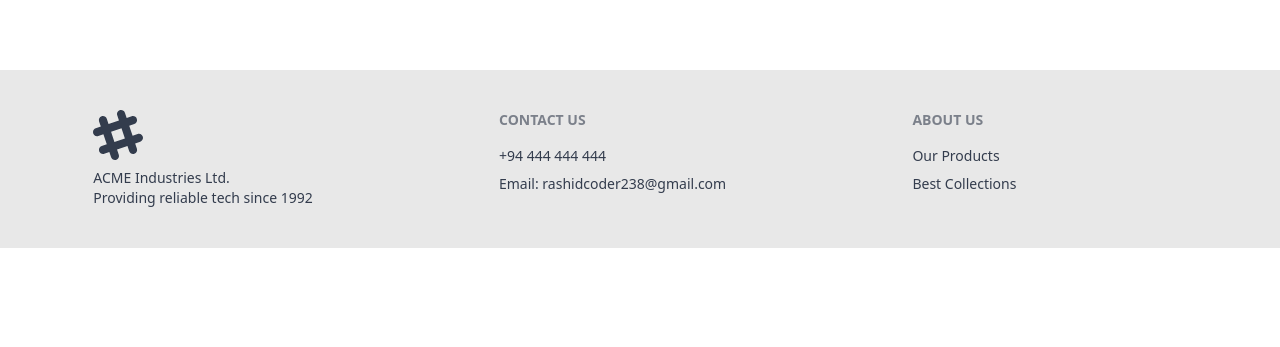
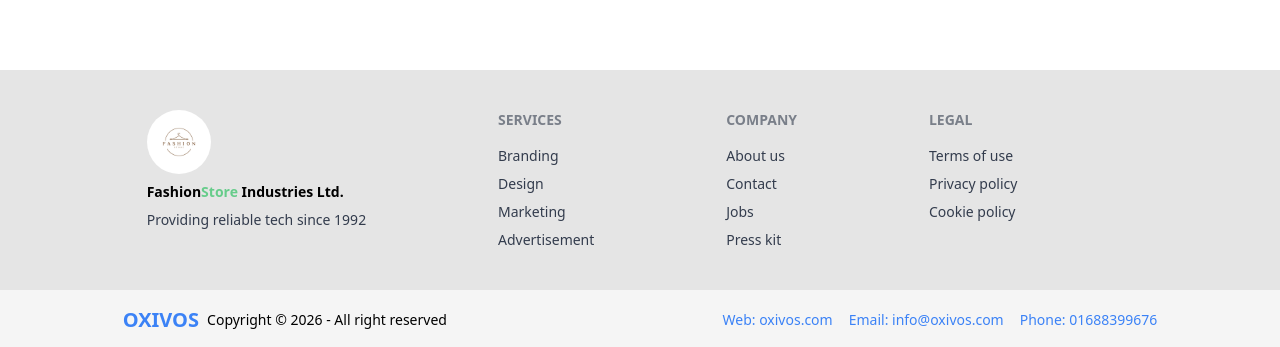
Before and after one commit to shaheenio20/Oxivos_Frontend_Project_Task, a React (Vite) app: page / in a window 1280 px wide. Shown: the part 1526-1873 px from the top of the page. Before the commit the page ends 1774 px from the top, so only its background shows below. Built offline with nearby package versions, Linux system fonts and the light colour scheme.

Commit message:
updated footer section

```diff
--- a/src/components/Footer/Footer.jsx
+++ b/src/components/Footer/Footer.jsx
@@ -1,36 +1,64 @@
+import logo from "../../assets/images/fashion-logo.jpg";
 const Footer = () => {
   return (
-    <div className="bg-base-200">
-      <footer className="footer text-base-content p-10 w-11/12 mx-auto">
-        <aside>
-          <svg
-            width="50"
-            height="50"
-            viewBox="0 0 24 24"
-            xmlns="http://www.w3.org/2000/svg"
-            fillRule="evenodd"
-            clipRule="evenodd"
-            className="fill-current"
-          >
-            <path d="M22.672 15.226l-2.432.811.841 2.515c.33 1.019-.209 2.127-1.23 2.456-1.15.325-2.148-.321-2.463-1.226l-.84-2.518-5.013 1.677.84 2.517c.391 1.203-.434 2.542-1.831 2.542-.88 0-1.601-.564-1.86-1.314l-.842-2.516-2.431.809c-1.135.328-2.145-.317-2.463-1.229-.329-1.018.211-2.127 1.231-2.456l2.432-.809-1.621-4.823-2.432.808c-1.355.384-2.558-.59-2.558-1.839 0-.817.509-1.582 1.327-1.846l2.433-.809-.842-2.515c-.33-1.02.211-2.129 1.232-2.458 1.02-.329 2.13.209 2.461 1.229l.842 2.515 5.011-1.677-.839-2.517c-.403-1.238.484-2.553 1.843-2.553.819 0 1.585.509 1.85 1.326l.841 2.517 2.431-.81c1.02-.33 2.131.211 2.461 1.229.332 1.018-.21 2.126-1.23 2.456l-2.433.809 1.622 4.823 2.433-.809c1.242-.401 2.557.484 2.557 1.838 0 .819-.51 1.583-1.328 1.847m-8.992-6.428l-5.01 1.675 1.619 4.828 5.011-1.674-1.62-4.829z"></path>
-          </svg>
-          <p>
-            ACME Industries Ltd.
-            <br />
-            Providing reliable tech since 1992
-          </p>
-        </aside>
-        <nav>
-          <h6 className="footer-title">Contact Us</h6>
-          <a className="link link-hover">+94 444 444 444</a>
-          <a className="link link-hover">Email: rashidcoder238@gmail.com</a>
-        </nav>
-        <nav>
-          <h6 className="footer-title">About Us</h6>
-          <a className="link link-hover">Our Products</a>
-          <a className="link link-hover">Best Collections</a>
-        </nav>
-      </footer>
+    <div>
+      <div className="bg-neutral-200">
+        <footer className="footer text-base-content p-10 w-10/12 mx-auto">
+          <aside>
+            <img src={logo} alt="logo" className="w-16 rounded-full"/>
+            <p className="text-black font-semibold">
+              Fashion<span className="text-primary">Store</span>  Industries Ltd.
+            </p>
+            <p>Providing reliable tech since 1992</p>
+          </aside>
+          <nav>
+            <h6 className="footer-title">Services</h6>
+            <a className="link link-hover">Branding</a>
+            <a className="link link-hover">Design</a>
+            <a className="link link-hover">Marketing</a>
+            <a className="link link-hover">Advertisement</a>
+          </nav>
+          <nav>
+            <h6 className="footer-title">Company</h6>
+            <a className="link link-hover">About us</a>
+            <a className="link link-hover">Contact</a>
+            <a className="link link-hover">Jobs</a>
+            <a className="link link-hover">Press kit</a>
+          </nav>
+          <nav>
+            <h6 className="footer-title">Legal</h6>
+            <a className="link link-hover">Terms of use</a>
+            <a className="link link-hover">Privacy policy</a>
+            <a className="link link-hover">Cookie policy</a>
+          </nav>
+        </footer>
+      </div>
+      <div className="bg-neutral-100">
+        <footer className="footer text-neutral-content items-center p-4 w-10/12 mx-auto">
+          <aside className="lg:grid-flow-col items-center">
+            <h6 className="text-xl font-bold text-blue-500">OXIVOS</h6>
+            <p className="text-black">
+              Copyright © {new Date().getFullYear()} - All right reserved
+            </p>
+          </aside>
+          <nav className="lg:grid-flow-col gap-4 md:place-self-center md:justify-self-end">
+            <a
+              className="text-blue-500"
+              href="https://www.oxivos.com"
+              target="_blank"
+              rel="noopener noreferrer"
+            >
+              Web: oxivos.com
+            </a>
+            <a className="text-blue-500" href="mailto:info@oxivos.com">
+              Email: info@oxivos.com
+            </a>
+            <a className="text-blue-500" href="tel:+1234567890">
+              Phone: 01688399676
+            </a>
+          </nav>
+        </footer>
+      </div>
     </div>
   );
 };
--- a/src/components/Navbar/Navbar.jsx
+++ b/src/components/Navbar/Navbar.jsx
@@ -1,8 +1,6 @@
 import { Link } from "react-router-dom";
 
 const Navbar = () => {
-  const cartCount = 0;
-  const cartTotal = 0;
 
   const navItems = (
     <>
@@ -63,8 +61,8 @@ const Navbar = () => {
             </div>
             <div tabIndex={0} className="mt-3 z-[1] card card-compact dropdown-content w-52 bg-base-100 shadow-xl border border-base-200">
               <div className="card-body">
-                <span className="font-bold text-lg">{cartCount} Items</span>
-                <span className="text-info font-semibold">Subtotal: ${cartTotal.toFixed(2)}</span>
+                <span className="font-bold text-lg">0 Items</span>
+                <span className="text-info font-semibold">Subtotal: $0.00</span>
                 <div className="card-actions">
                   <Link to="/cart" className="btn btn-primary btn-block shadow-md hover:scale-[1.02] transition-transform">View cart</Link>
                 </div>
```
Also changed, not shown: src/assets/images/fashion-logo.jpg (renamed from src/assets/fashion-logo.jpg).
